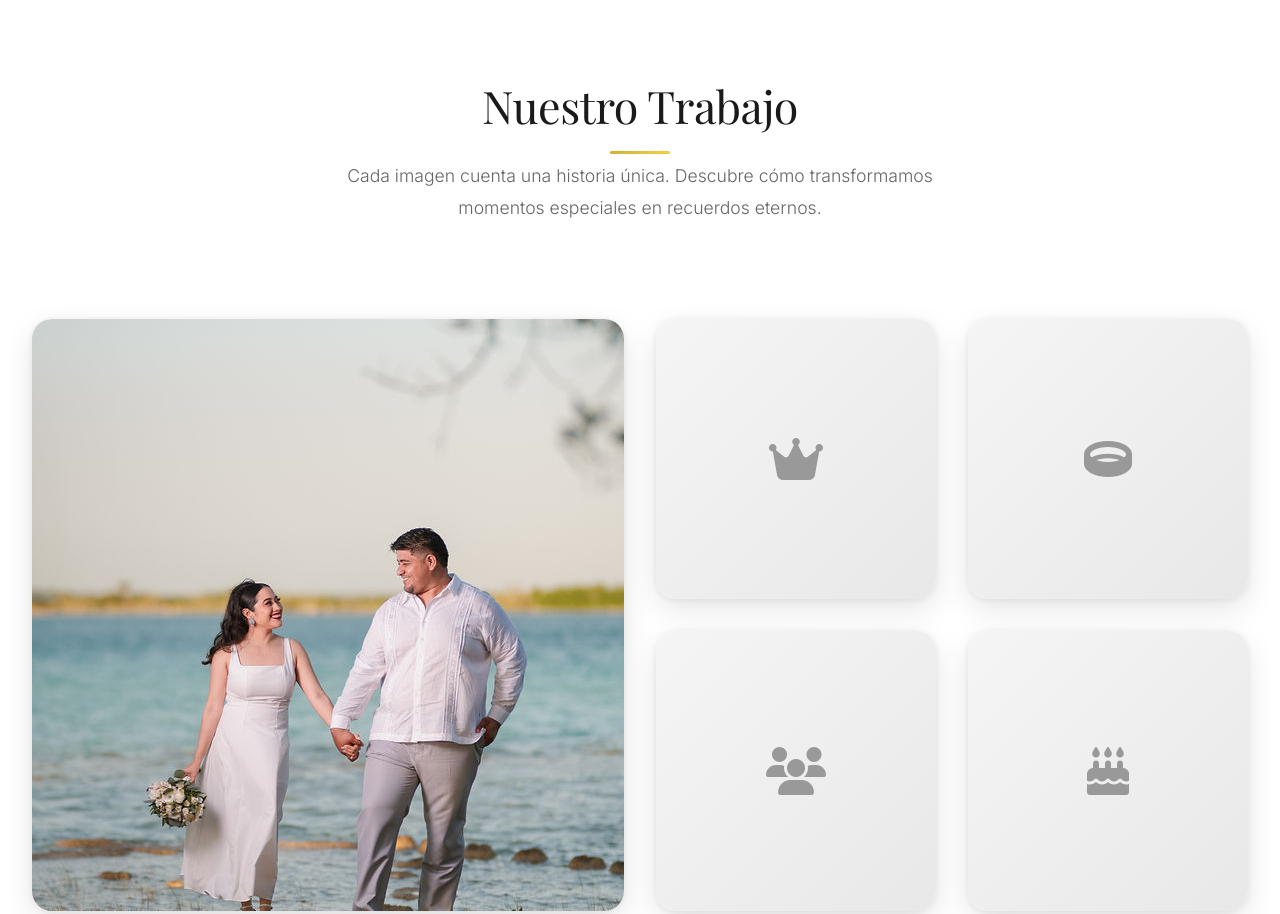
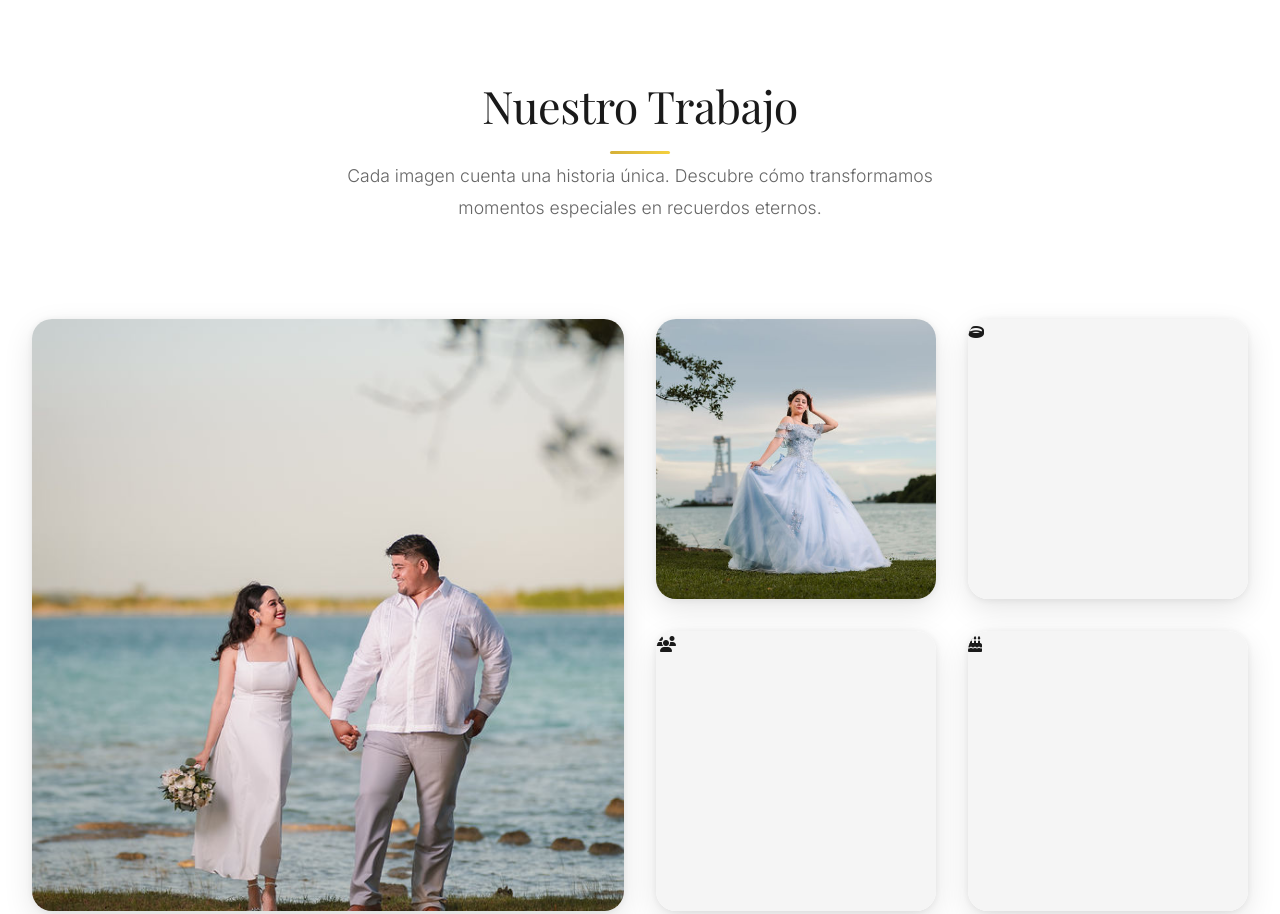
Before and after one commit to richyb0t/Photography, a plain HTML site: page index.html in a window 1280 px wide. Shown: the part 860-1774 px from the top of the page. Drawn offline with nearby package versions, Linux system fonts and the light colour scheme; a web font is replaced by a local one.

Commit message:
Modificación en .portfolio-image (adaptación de imagen)

```diff
--- a/index.css
+++ b/index.css
@@ -599,15 +599,20 @@ body {
 .portfolio-image {
     width: 100%;
     height: 100%;
+    position: relative;
+    overflow: hidden;
+    transition: all 0.6s ease;
+    transform: translateZ(-10px);
+    background: #f5f5f5;
+}
+
+.portfolio-image img {
+    width: 100%;
+    height: 100%;
     object-fit: cover;
+    object-position: center;
     transition: all 0.6s ease;
-    background: linear-gradient(135deg, #f5f5f5 0%, #e8e8e8 100%);
-    display: flex;
-    align-items: center;
-    justify-content: center;
-    color: var(--text-muted);
-    font-size: 3rem;
-    transform: translateZ(-10px);
+    display: block;
 }
 
 .portfolio-item:hover .portfolio-image {
--- a/index.html
+++ b/index.html
@@ -77,7 +77,7 @@
                 <div class="portfolio-item" data-tilt>
                     <div class="portfolio-inner">
                         <div class="portfolio-image">
-                            <i class="fas fa-crown"></i>
+                            <img src="prueba2.webp" alt = "XV Sofia"/>
                         </div>
                         <div class="portfolio-overlay">
                             <span class="portfolio-category">XV Años</span>
```
Also changed, not shown: prueba2.webp (added).
